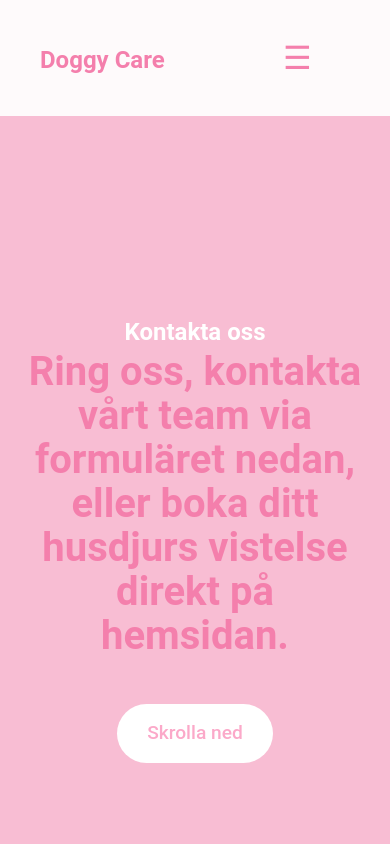
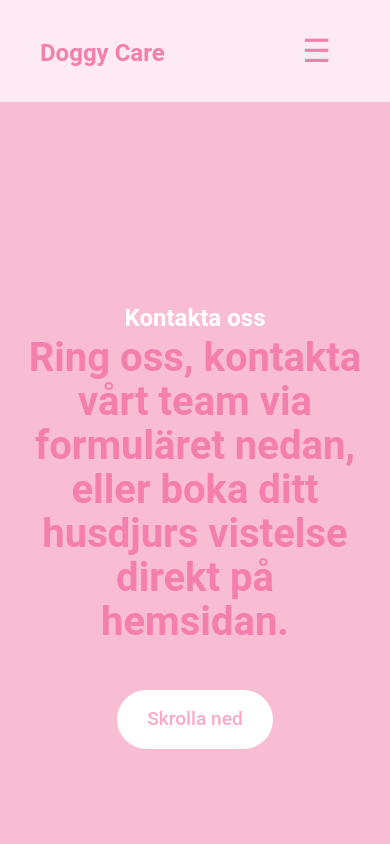
Before and after one commit to codewithina/DoggyDaycare, a React (Vite) app: page /#/contact in a window 390 px wide. Shown: the top 844 px of the page. Built offline with nearby package versions, Linux system fonts and the light colour scheme.

Commit message:
Added css for active navlinks.

```diff
--- a/src/components/HeaderStyle.css
+++ b/src/components/HeaderStyle.css
@@ -3,7 +3,7 @@
     justify-content: space-between;
     align-items: center;
     padding: 20px 40px;
-    background-color: rgba(255, 255, 255, 0.8);
+    background-color: rgba(255, 255, 255, 0.2);
     position: relative;
     z-index: 10;
   }
@@ -27,14 +27,19 @@
     font-size: 1.1rem;
   }
 
+  /* Active link styling */
+.header-right .active {
+  color: #fff;
+  background-color: #f47face6;
+}
+
   /* Hamburger-ikon och mobil-styling */
   .menu-toggle {
     display: none;
     background: none;
     border: none;
-    font-size: 2rem;
+    font-size: 1rem;
     cursor: pointer;
-    color: #333;
   }
 
   .hamburger-icon {
@@ -79,7 +84,7 @@
     .mobile-menu {
       display: flex;
       flex-direction: column;
-      background-color: rgba(255, 255, 255, 0.9);
+      background-color: rgba(255, 255, 255, 0.6);
       position: absolute;
       top: 100%;
       right: 0;
@@ -98,7 +103,7 @@
       text-decoration: none;
       padding: 10px;
       color: #f47fac;
-      font-size: 1.2rem;
+      font-size: 1.1rem;
     }
 
     .menu-toggle:focus {
```
